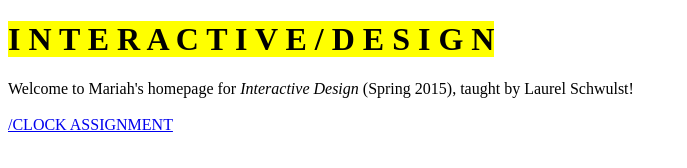
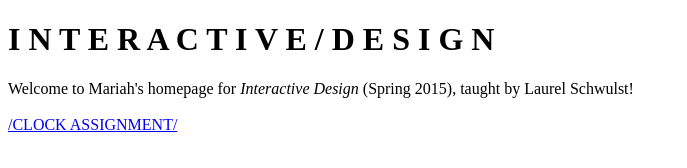
Before and after one commit to mariahxu/interactive-design, a plain HTML site: page index.html in a window 1280 px wide. Shown: the whole page, without its empty margins (0-687 px from the left). Drawn offline with Linux system fonts and the light colour scheme.

Commit message:
moooarrr edits

```diff
--- a/index.html
+++ b/index.html
@@ -5,8 +5,8 @@
     <title>INTERACTIVE DESIGN</title>
   </head>
   <body>
-    <h1><mark>I N T E R A C T I V E / D E S I G N</mark></h1>
+    <h1>I N T E R A C T I V E / D E S I G N</h1>
     <p>Welcome to Mariah's homepage for <em>Interactive Design</em> (Spring 2015), taught by Laurel Schwulst!
-    	<br><br><a href="http://mariahxu.github.io/interactive-design/clock.html">/CLOCK ASSIGNMENT</a></p>
+    	<br><br><a href="http://mariahxu.github.io/interactive-design/clock.html">/CLOCK ASSIGNMENT/</a></p>
   </body>
 </html>
```
